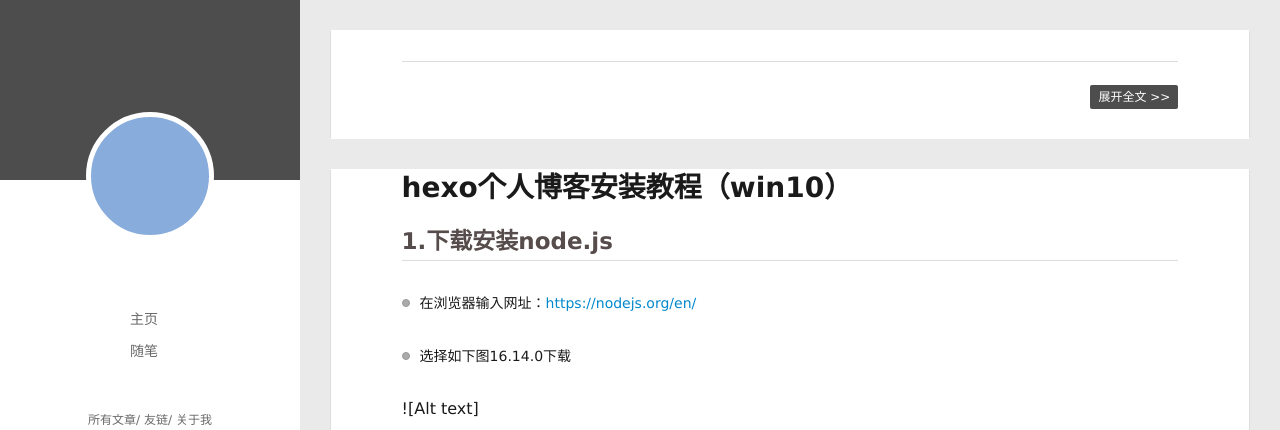
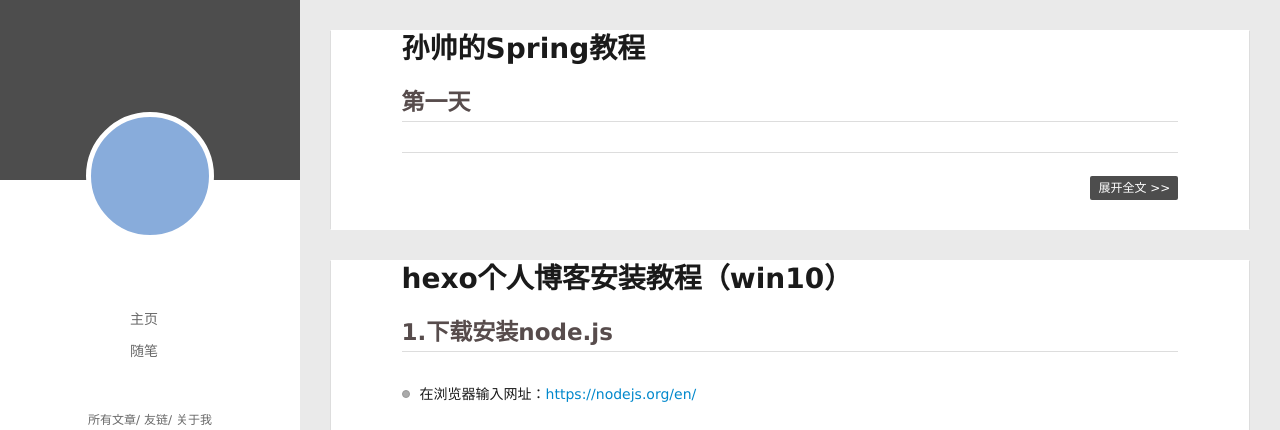
Before and after one commit to znzdc/znzdc.github.io, a plain HTML site: page index.html in a window 1280 px wide. Shown: the top 430 px of the page. Drawn offline with Linux system fonts and the light colour scheme; no server answers.

Commit message:
Site updated: 2022-03-27 22:03:13

```diff
--- a/index.html
+++ b/index.html
@@ -157,7 +157,7 @@
 
     <div class="article-entry" itemprop="articleBody">
 
-
+        <h1 id="孙帅的Spring教程"><a href="#孙帅的Spring教程" class="headerlink" title="孙帅的Spring教程"></a>孙帅的Spring教程</h1><h2 id="第一天"><a href="#第一天" class="headerlink" title="第一天"></a>第一天</h2>
 
 
 
```
Also changed, not shown: 2022/03/27/sunsSpring/index.html (+5 -3 lines).
